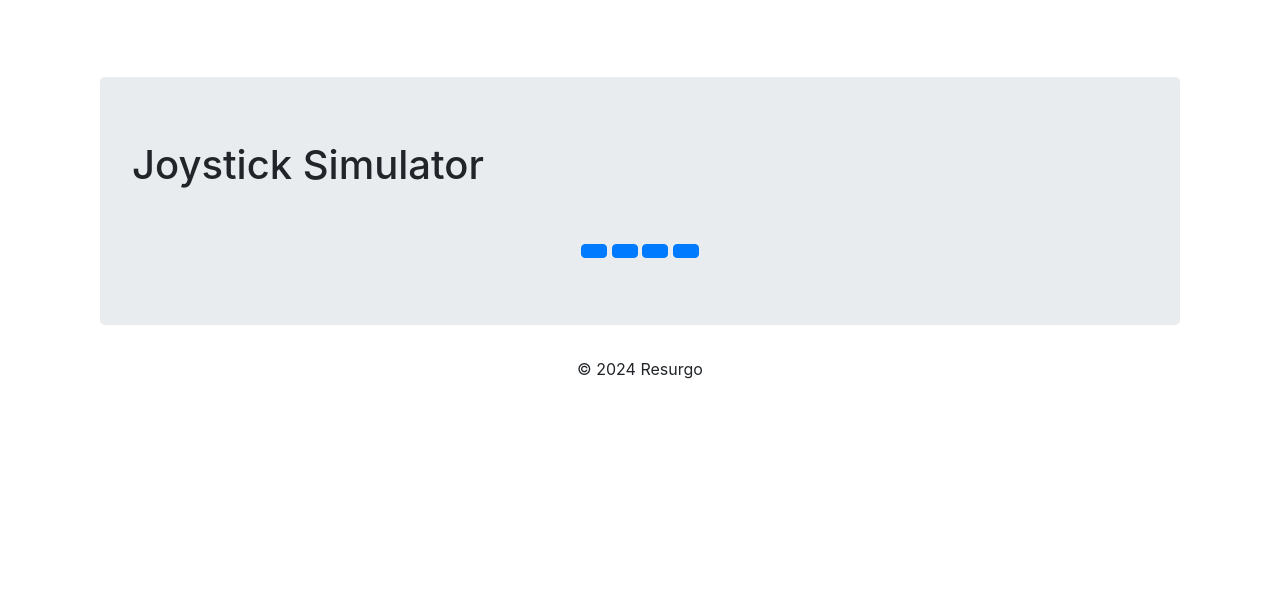
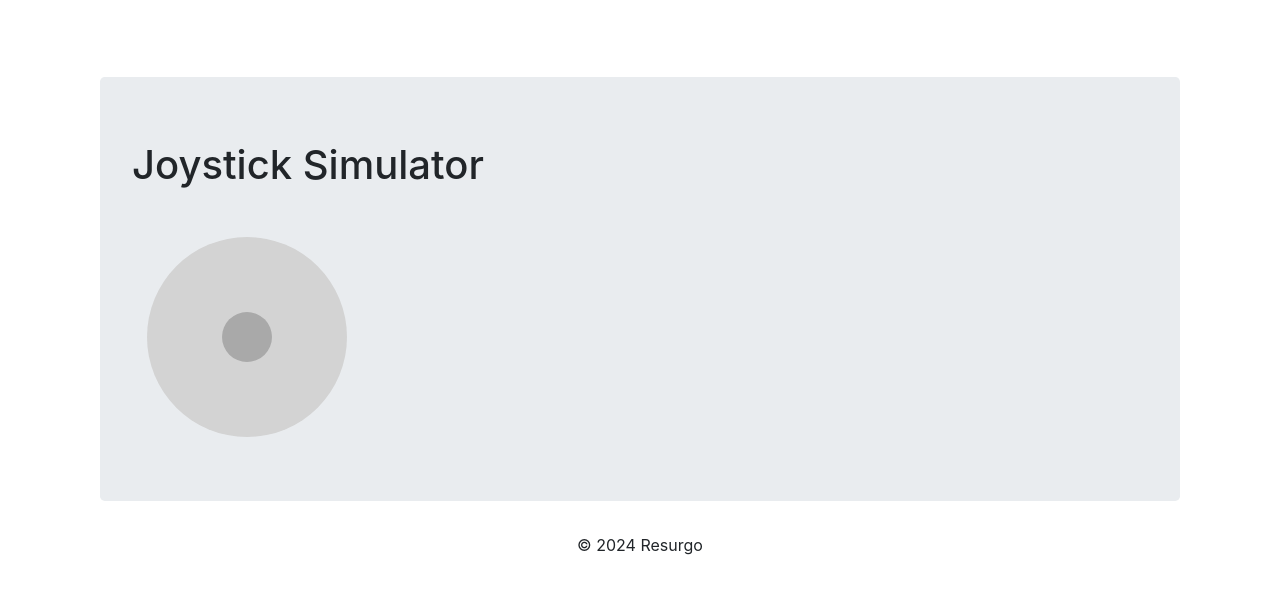
Before and after one commit to 20240290/arcrane, a Flask app: page /joystick in a window 1280 px wide. Shown: the part 56-650 px from the top of the page. Run offline with Flask 3, Linux system fonts and the light colour scheme; some libraries are stand-ins or nearby versions.

Commit message:
UI updates

```diff
--- a/config.ini
+++ b/config.ini
@@ -1,2 +1,6 @@
 [Settings]
 rotation = 210
+steps_per_revolution = 200
+degrees_per_step = 1.8
+steps_per_90_degrees = 50
+step_delay = 0.001
--- a/constants.py
+++ b/constants.py
@@ -17,4 +17,8 @@
 
 #Constants Declaration
 DEFAULT_ANGLE = 120
-DEFAULT_ROTATION = 10
+DEFAULT_ROTATION = 360
+STEPS_PER_REVOLUTION = 200  # Assuming 200 steps for 1 full revolution (adjust if needed)
+DEGREES_PER_STEP = DEFAULT_ROTATION / STEPS_PER_REVOLUTION
+STEPS_PER_90_DEGREES = int(90 / DEGREES_PER_STEP)
+STEP_DELAY = 0.001
--- a/main.py
+++ b/main.py
@@ -24,6 +24,25 @@ import logging
 from flask import Flask, render_template, request, redirect, url_for, jsonify
 from configparser import ConfigParser
 
+#Arcrane methods
+# import curses
+# from gpiozero import OutputDevice
+# from time import sleep
+
+# # Pin setup (adjust GPIO pins according to your wiring)
+# STEP_PIN = 17  # GPIO pin for the step signal
+# DIR_PIN = 27   # GPIO pin for the direction control
+
+# # Set up the GPIO pins
+# step = OutputDevice(STEP_PIN)
+# direction = OutputDevice(DIR_PIN)
+
+# # Motor settings
+# steps_per_revolution = 200  # Assuming 200 steps for 1 full revolution (adjust if needed)
+# degrees_per_step = 360 / steps_per_revolution
+# steps_per_90_degrees = int(90 / degrees_per_step)
+# step_delay = 0.001  # Delay between steps (in seconds)
+
 app = Flask(__name__)
 config = ConfigParser()
 config.read('config.ini')
@@ -49,6 +68,12 @@ def configuration():
 def joystick():
     return render_template("joystick.html")
 
+@app.route('/move_joystick/<direction>')
+def move_joystick(direction):
+    # Here you can handle the joystick input
+    print(f"Joystick moved: {direction}")
+    return jsonify({'status': 'success', 'direction': direction})
+
 @app.route("/loadDefaults", methods=['POST'])
 def loadDefaults():
     data = {'rotation_speed': '1000'}
@@ -60,6 +85,20 @@ def run_script():
     result = {"message": "Script executed successfully!"}
     return jsonify(result)
 
+@app.route('/long_press', methods=['POST'])
+def long_press():
+    # Handle the long-press action here
+    return jsonify(message="Long press action triggered!")
+
+def rotate(steps, direction_forward=True):
+    # Set direction
+    direction.value = direction_forward
+    # Perform the steps
+    for _ in range(steps):
+        step.on()
+        sleep(step_delay)
+        step.off()
+        sleep(step_delay)
 
 if __name__ == '__main__':
     app.run(debug=True)
--- a/templates/joystick.html
+++ b/templates/joystick.html
@@ -3,19 +3,56 @@
 {% block body %}
     <div class="jumbotron">
         <h1>Joystick Simulator</h1>
-        <div class="container text-center mt-5">
-            <button class="btn btn-primary">
-                <i class="fas fa-arrow-left"></i>
-            </button>
-            <button class="btn btn-primary">
-                <i class="fas fa-arrow-up"></i>
-            </button>
-            <button class="btn btn-primary">
-                <i class="fas fa-arrow-right"></i>
-            </button>
-            <button class="btn btn-primary">
-                <i class="fas fa-arrow-down"></i>
-            </button>
-        </div>
+        <div class="container text-left mt-5">
+            <div id="joystick">
+                <div id="stick"></div>
+            </div>
+
+            <!-- <div class="button-main">
+                <div class="button-container">
+                    <button class="btn btn-primary long-press-btn button button1" onmousedown="handleTouchStart('left')" onmouseup="handleTouchEnd()" onmouseleave="handleTouchEnd()">
+                        <i class="fas fa-arrow-left">
+                            Left
+                        </i>
+                    </button>
+                    <button class="btn btn-primary long-press-btn button button2" onmousedown="handleTouchStart('up')" onmouseup="handleTouchEnd()" onmouseleave="handleTouchEnd()">
+                        <i class="fas fa-arrow-up">
+                            Up
+                        </i>
+                    </button>
+                    <button class="btn btn-primary long-press-btn button button3"onmousedown="handleTouchStart('right')" onmouseup="handleTouchEnd()" onmouseleave="handleTouchEnd()">
+                        <i class="fas fa-arrow-right">
+                            Right
+                        </i>
+                    </button>
+                    <button class="btn btn-primary long-press-btn button button4"onmousedown="handleTouchStart('down')" onmouseup="handleTouchEnd()" onmouseleave="handleTouchEnd()">
+                        <i class="fas fa-arrow-down">
+                            Down
+                        </i>
+                    </button>
+                </div>
+            </div>
+            <div id="message"></div>
+        </div> -->
     </div>
+    <script>
+        let pressTimer;
+
+        function handleTouchStart(direction) {
+            pressTimer = setTimeout(function() {
+                    fetch(`/long_press/${direction}`, {
+                        method: 'POST'
+                    })
+                    .then(response => response.json())
+                    .then(data => {
+                        console.log(data.message);
+                    })
+                    .catch(error => console.error('Error:', error));
+                }, 1000);
+        }
+
+        function handleTouchEnd() {
+            clearTimeout(pressTimer);
+        }
+    </script>
 {% endblock %}
--- a/templates/layout.html
+++ b/templates/layout.html
@@ -5,7 +5,84 @@
     <meta name="viewport" content="width=device-width, initial-scale=1.0">
     <link rel="stylesheet" href="https://maxcdn.bootstrapcdn.com/bootstrap/4.5.2/css/bootstrap.min.css">
     <script src="https://code.jquery.com/jquery-3.6.0.min.js"></script>
+
     <title>Arcrane Configuration Editor</title>
+    <style>
+        #joystick {
+            width: 200px;
+            height: 200px;
+            background-color: lightgray;
+            border-radius: 100px;
+            position: relative;
+            overflow: hidden;
+        }
+        #stick {
+            width: 50px;
+            height: 50px;
+            background-color: darkgray;
+            border-radius: 25px;
+            position: absolute;
+            top: 50%;
+            left: 50%;
+            transform: translate(-50%, -50%);
+            cursor: pointer;
+        }
+        #button-container {
+            margin-top: 50px;
+        }
+
+        .long-press-btn {
+            padding: 20px;
+            background-color: #007BFF;
+            color: white;
+            border: none;
+            border-radius: 5px;
+            cursor: pointer;
+        }
+
+        .button-main {
+            display: flex;
+            margin: 50px 0px 0px 0px;
+
+        }
+
+        .button-container {
+            position: relative;
+            width: 250px; /* Adjust as needed */
+            height: 250px; /* Adjust as needed */
+        }
+
+        .button {
+            position: absolute;
+            width: 80px; /* Adjust as needed */
+            height: 80px; /* Adjust as needed */
+            color: white;
+            border: none;
+            border-radius: 5px;
+            cursor: pointer;
+
+        }
+        .button1 {
+            top: 0; /* Top button */
+            left: 50%;
+            transform: translateX(-50%);
+        }
+        .button2 {
+            bottom: 0; /* Bottom button */
+            left: 50%;
+            transform: translateX(-50%);
+        }
+        .button3 {
+            left: 0; /* Left button */
+            top: 50%;
+            transform: translateY(-50%);
+        }
+        .button4 {
+            right: 0; /* Right button */
+            top: 50%;
+            transform: translateY(-50%);
+        }
+    </style>
 </head>
 <body>
     <div class="container">
@@ -26,5 +103,33 @@
     <script src="https://code.jquery.com/jquery-3.6.0.slim.min.js"></script>
     <script src="https://cdn.jsdelivr.net/npm/@popperjs/core@2.9.2/dist/umd/popper.min.js"></script>
     <script src="https://maxcdn.bootstrapcdn.com/bootstrap/4.5.2/js/bootstrap.min.js"></script>
+    <script>
+        //Control Joystick
+        const stick = document.getElementById('stick');
+        const joystick = document.getElementById('joystick');
+
+        joystick.addEventListener('mousemove', (event) => {
+            const rect = joystick.getBoundingClientRect();
+            const x = event.clientX - rect.left - rect.width / 2;
+            const y = event.clientY - rect.top - rect.height / 2;
+
+            const angle = Math.atan2(y, x);
+            const distance = Math.min(Math.sqrt(x * x + y * y), 75);
+
+            stick.style.transform = `translate(-50%, -50%) translate(${x}px, ${y}px)`;
+
+            if (distance > 30) {
+                const direction = distance > 75 ? 75 : distance; // limit the distance
+                const directionX = Math.round(Math.cos(angle) * direction);
+                const directionY = Math.round(Math.sin(angle) * direction);
+                const dir = directionY > 0 ? (directionX > 0 ? 'down-right' : 'down-left') : (directionX > 0 ? 'up-right' : 'up-left');
+                fetch(`/move_joystick/${dir}`);
+            }
+        });
+
+        joystick.addEventListener('mouseleave', () => {
+            stick.style.transform = 'translate(-50%, -50%)';
+        });
+    </script>
 </body>
 </html>
```
Also changed, not shown: utilities/utilities.py (+9 -0 lines).
